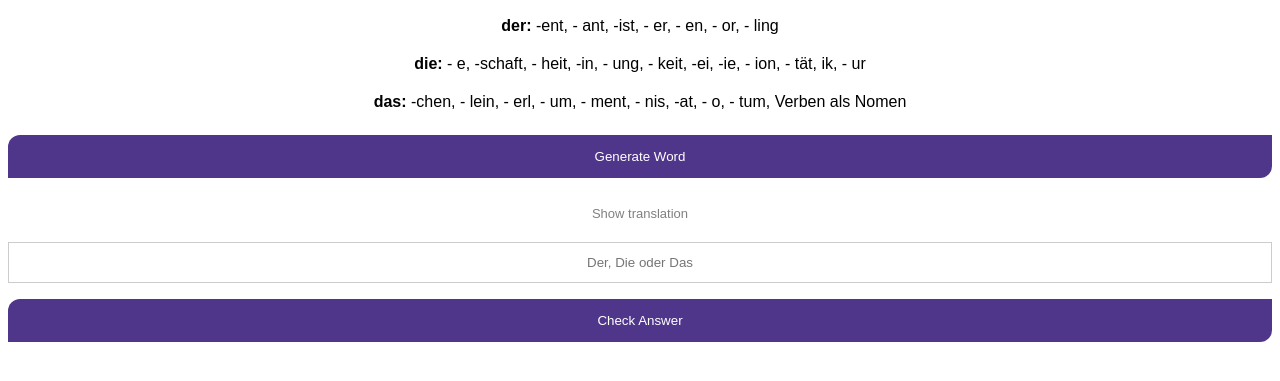
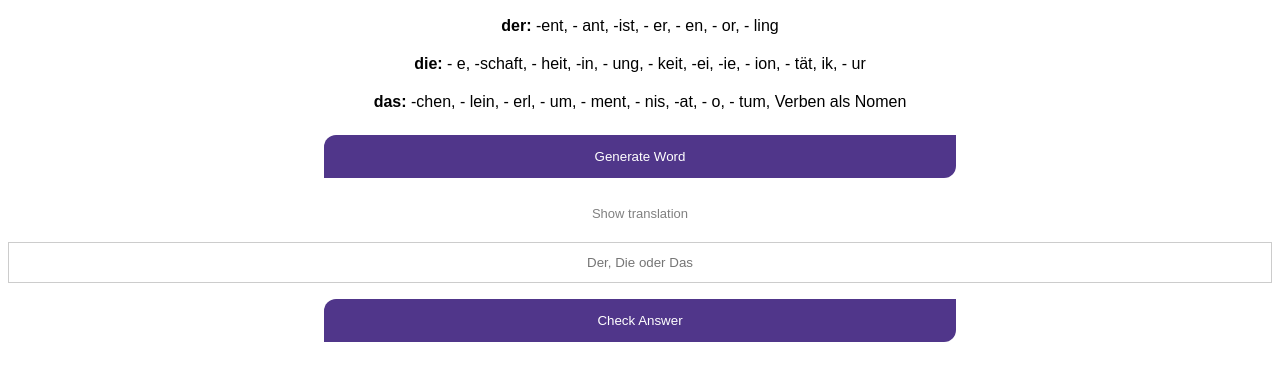
Before and after one commit to taylorgehrts/Artikal_Trainer, a plain HTML site: page index.html in a window 1280 px wide. Shown: the part 129-510 px from the top of the page. Drawn offline with Linux system fonts and the light colour scheme.

Commit message:
changed some styling

```diff
--- a/index.html
+++ b/index.html
@@ -14,12 +14,17 @@
     <p><strong>der:</strong> -ent, - ant, -ist, - er, - en, - or, - ling</p>
     <p><strong>die:</strong> - e, -schaft, - heit, -in, - ung, - keit, -ei, -ie, - ion, - tät, ik, - ur</p>
     <p><strong>das:</strong> -chen, - lein, - erl, - um, - ment, - nis, -at, - o, - tum, Verben als Nomen</p>
-    <button id="generate">Generate Word</button>
+    <div class="button-container">
+        <button id="generate">Generate Word</button>
+    </div>
     <p id="word"></p>
     <p id="translation" style="display: none;"></p>
     <p id="toggle" style="cursor: pointer;">Show translation</p>
     <input type="text" id="answer" placeholder="Der, Die oder Das">
-    <button id="check">Check Answer</button>
+    <div class="button-container">
+        <button id="check">Check Answer</button>
+    </div>
+
     <p id="result"></p>
     <script src="./dist/main.js"></script>
 </body>
--- a/studyWords.json
+++ b/studyWords.json
@@ -542,7 +542,7 @@
         "article": "",
         "wordType": "phrase",
         "translation": "sounds good"
-    },
+    }
 
 
 
--- a/styles.css
+++ b/styles.css
@@ -27,6 +27,11 @@ input[type=text], select {
     text-align: center; /* Added property */
 }
 
+.button-container {
+    display: flex;
+    justify-content: center;
+}
+
 button {
     background-color: #50368a;
     color: white;
@@ -34,7 +39,7 @@ button {
     margin: 8px 0;
     border: none;
     cursor: pointer;
-    width: 100%;
+    width: 50%;
     border-radius: 12px 0 12px 0px;
 }
 
```
